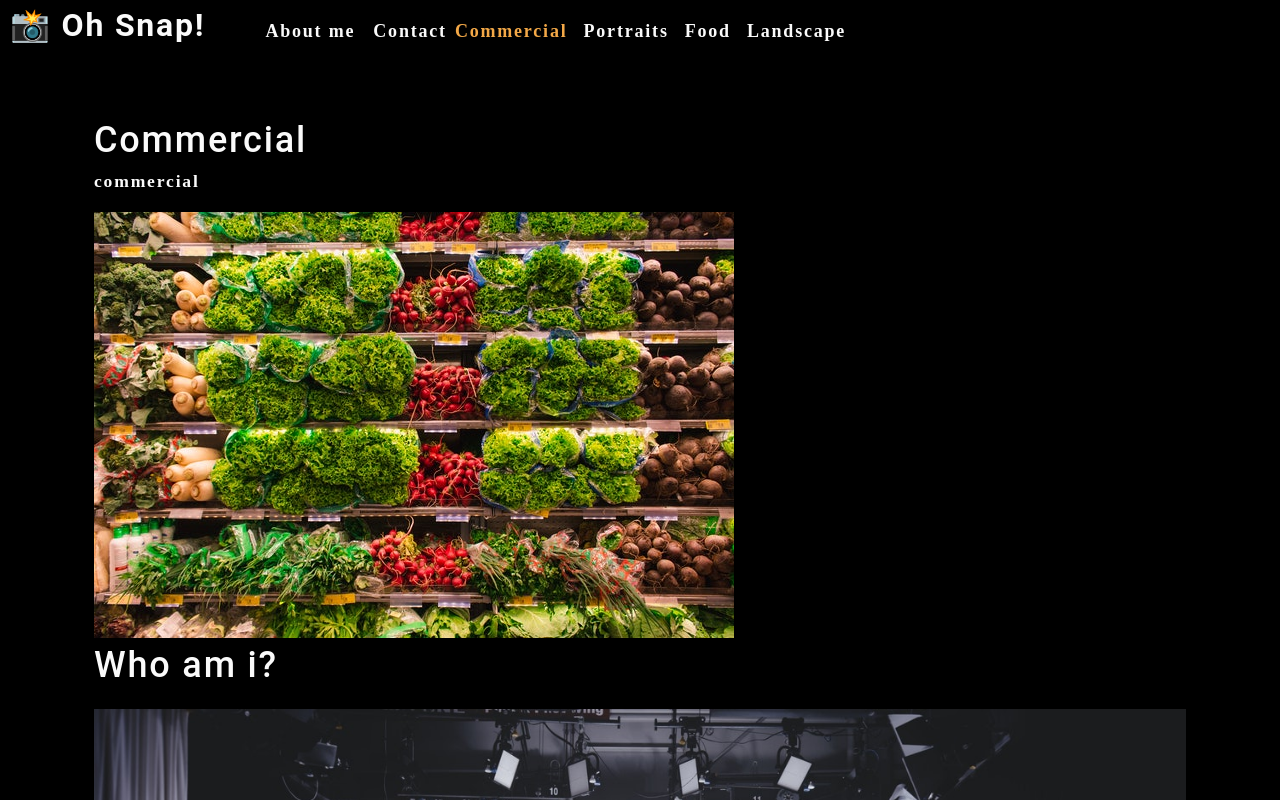
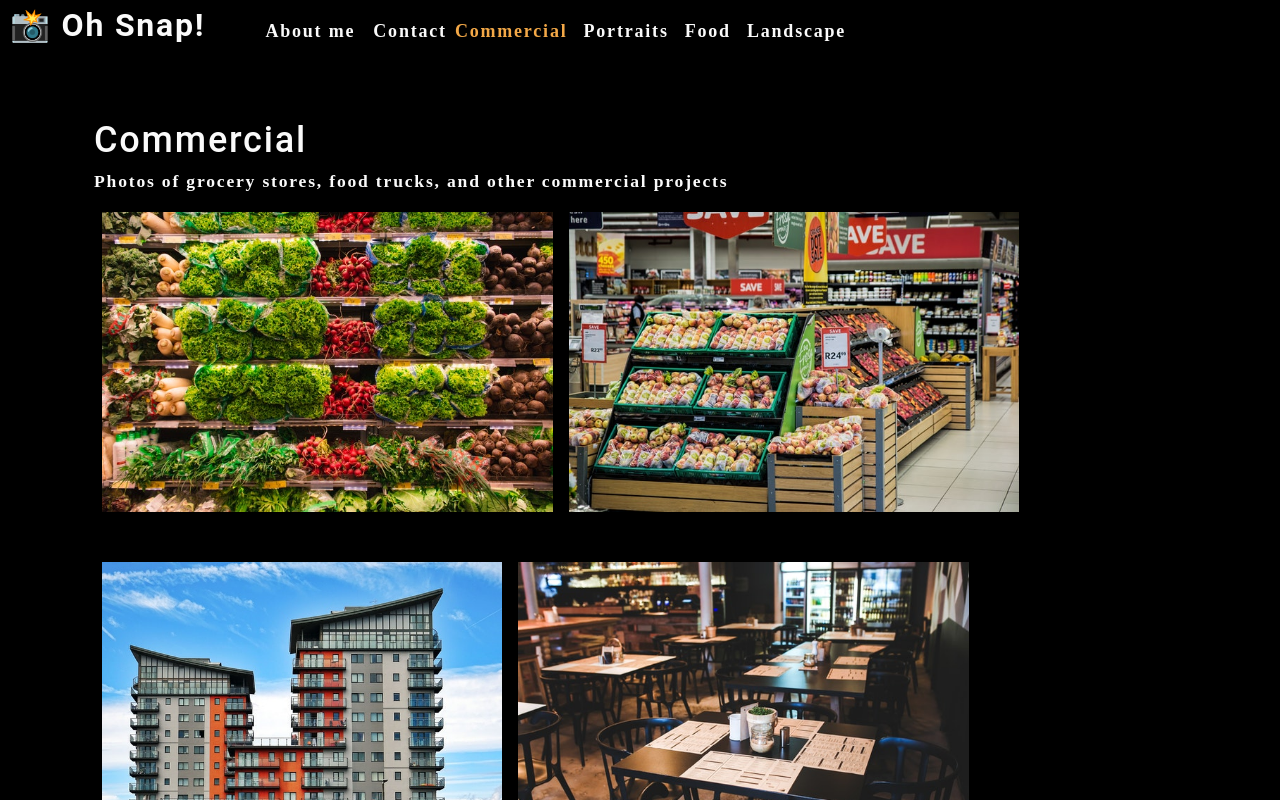
Before and after one commit to FOR-TIMI/Photo-Port, a React (Create React App) app: page / in a window 1280 px wide. Shown: the top 800 px of the page. Built offline with nearby package versions, Linux system fonts and the light colour scheme.

Commit message:
added  photolist to render dynamic gallery photos

```diff
--- a/src/App.js
+++ b/src/App.js
@@ -29,7 +29,7 @@
         currentCategory={currentCategory}
       />
       <main>
-          <Gallery/>
+          <Gallery currentCategory={currentCategory}/>
           <About/>
       </main>
     </div>
--- a/src/components/Gallery/index.js
+++ b/src/components/Gallery/index.js
@@ -1,26 +1,18 @@
-import React, {useState} from 'react';
+import React from 'react';
 import { capitalizeFirstLetter } from '../../utils/helpers';
-import photo from "../../assets/small/commercial/0.jpg";
 
-function Gallery(){
-    const currentCategory = {
-        name: "commercial",
-        description:
-          "Photos of grocery stores, food trucks, and other commercial projects",
-      };
+
+import PhotoList from '../PhotoList'
+
+function Gallery({currentCategory}){
+
+    const {name,description} = currentCategory
 
     return (
        <section>
-        <h1>{capitalizeFirstLetter(currentCategory.name)}</h1>
-        <p>{currentCategory.name}</p>
-        <div className='flex-row'>
-            <img
-            src={photo}
-            alt="Commercial Example"
-            />
-        </div>
-
-
+        <h1 data-testid="h1tag">{capitalizeFirstLetter(name)}</h1>
+        <p>{description}</p>
+          <PhotoList category={currentCategory.name}/>
        </section>
     )
 }
--- /dev/null
+++ b/src/components/PhotoList/index.js
@@ -0,0 +1,121 @@
+import React, { useState } from 'react';
+
+const PhotoList = ({ category }) => {
+
+  const [photos] = useState([
+    {
+      name: 'Grocery aisle',
+      category: 'commercial',
+      description: 'Lorem ipsum dolor sit amet, consectetur adipiscing elit. Nunc ultricie',
+    },
+    {
+      name: 'Grocery booth',
+      category: 'commercial',
+      description: 'Lorem ipsum dolor sit amet, consectetur adipiscing elit. Nunc ultricie',
+    },
+    {
+      name: 'Building exterior',
+      category: 'commercial',
+      description: 'Lorem ipsum dolor sit amet, consectetur adipiscing elit. Nunc ultricie',
+    },
+    {
+      name: 'Restaurant table',
+      category: 'commercial',
+      description: 'Lorem ipsum dolor sit amet, consectetur adipiscing elit. Nunc ultricie',
+    },
+    {
+      name: 'Cafe interior',
+      category: 'commercial',
+      description: 'Lorem ipsum dolor sit amet, consectetur adipiscing elit. Nunc ultricie',
+    },
+    {
+      name: 'Cat green eyes',
+      category: 'portraits',
+      description: 'Lorem ipsum dolor sit amet, consectetur adipiscing elit. Nunc ultricie',
+    },
+    {
+      name: 'Green parrot',
+      category: 'portraits',
+      description: 'Lorem ipsum dolor sit amet, consectetur adipiscing elit. Nunc ultricie',
+    },
+    {
+      name: 'Yellow macaw',
+      category: 'portraits',
+      description: 'Lorem ipsum dolor sit amet, consectetur adipiscing elit. Nunc ultricie',
+    },
+    {
+      name: 'Pug smile',
+      category: 'portraits',
+      description: 'Lorem ipsum dolor sit amet, consectetur adipiscing elit. Nunc ultricie',
+    },
+    {
+      name: 'Pancakes',
+      category: 'food',
+      description: 'Lorem ipsum dolor sit amet, consectetur adipiscing elit. Nunc ultricie',
+    },
+    {
+      name: 'Burrito',
+      category: 'food',
+      description: 'Lorem ipsum dolor sit amet, consectetur adipiscing elit. Nunc ultricie',
+    },
+    {
+      name: 'Scallop pasta',
+      category: 'food',
+      description: 'Lorem ipsum dolor sit amet, consectetur adipiscing elit. Nunc ultricie',
+    },
+    {
+      name: 'Burger',
+      category: 'food',
+      description: 'Lorem ipsum dolor sit amet, consectetur adipiscing elit. Nunc ultricie',
+    },
+    {
+      name: 'Fruit bowl',
+      category: 'food',
+      description: 'Lorem ipsum dolor sit amet, consectetur adipiscing elit. Nunc ultricie',
+    },
+    {
+      name: 'Green river',
+      category: 'landscape',
+      description: 'Lorem ipsum dolor sit amet, consectetur adipiscing elit. Nunc ultricie',
+    },
+    {
+      name: 'Docks',
+      category: 'landscape',
+      description: 'Lorem ipsum dolor sit amet, consectetur adipiscing elit. Nunc ultricie',
+    },
+    {
+      name: 'Panoramic village by sea',
+      category: 'landscape',
+      description: 'Lorem ipsum dolor sit amet, consectetur adipiscing elit. Nunc ultricie',
+    },
+    {
+      name: 'Domestic landscape',
+      category: 'landscape',
+      description: 'Lorem ipsum dolor sit amet, consectetur adipiscing elit. Nunc ultricie',
+    },
+    {
+      name: 'Park bench',
+      category: 'landscape',
+      description: 'Lorem ipsum dolor sit amet, consectetur adipiscing elit. Nunc ultricie',
+    },
+  ]);
+
+  const currentPhotos = photos.filter((photo) => photo.category === category);
+
+  return (
+    <div>
+      <div className="flex-row">
+        {currentPhotos.map((image, i) => (
+          <img
+            src={require(`../../assets/small/${category}/${i}.jpg`)}
+            alt={image.name}
+            className="img-thumbnail mx-1"
+            key={image.name}
+          />
+        ))}
+      </div>
+    </div>
+  );
+};
+
+export default PhotoList;
```
